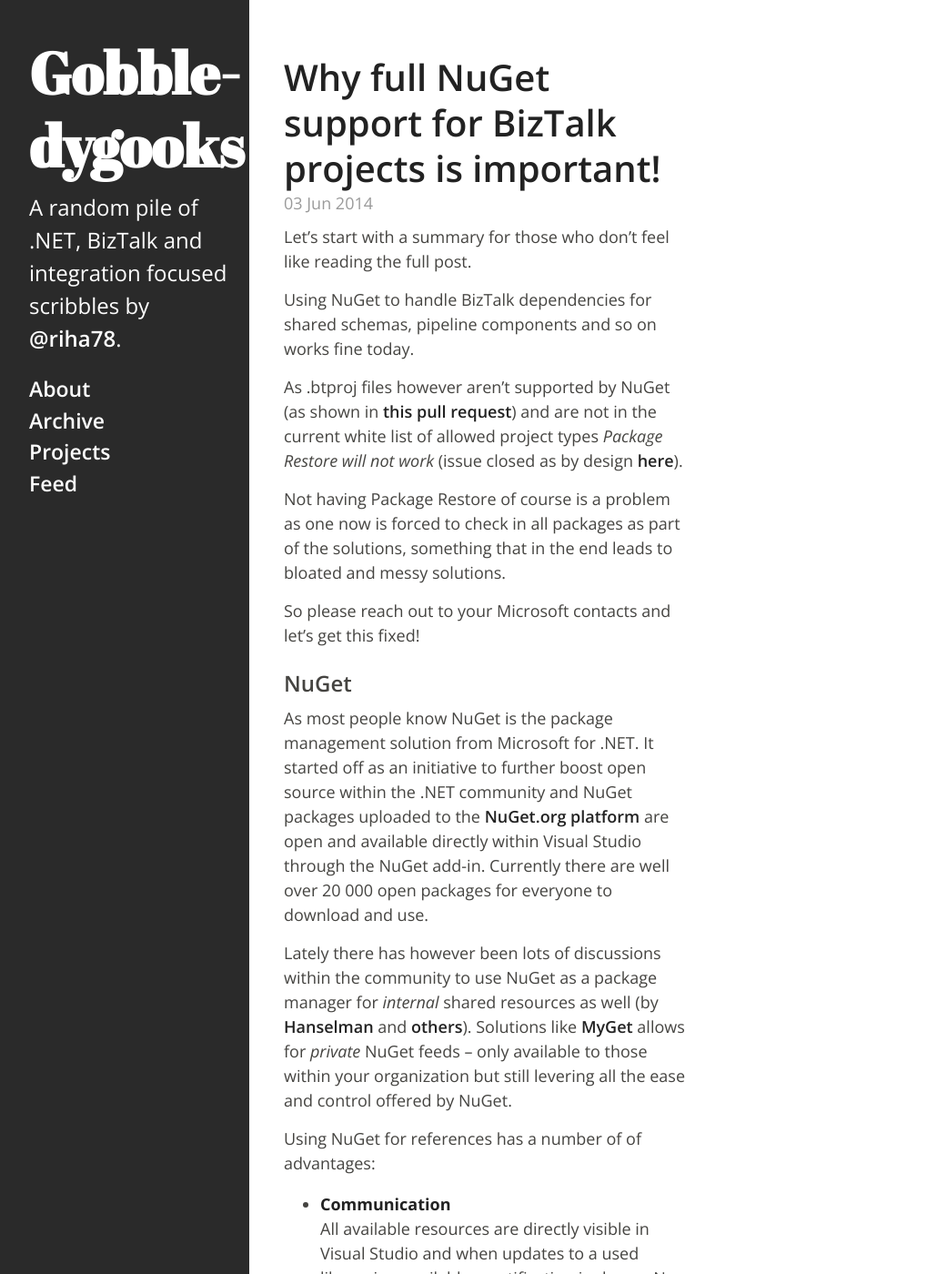
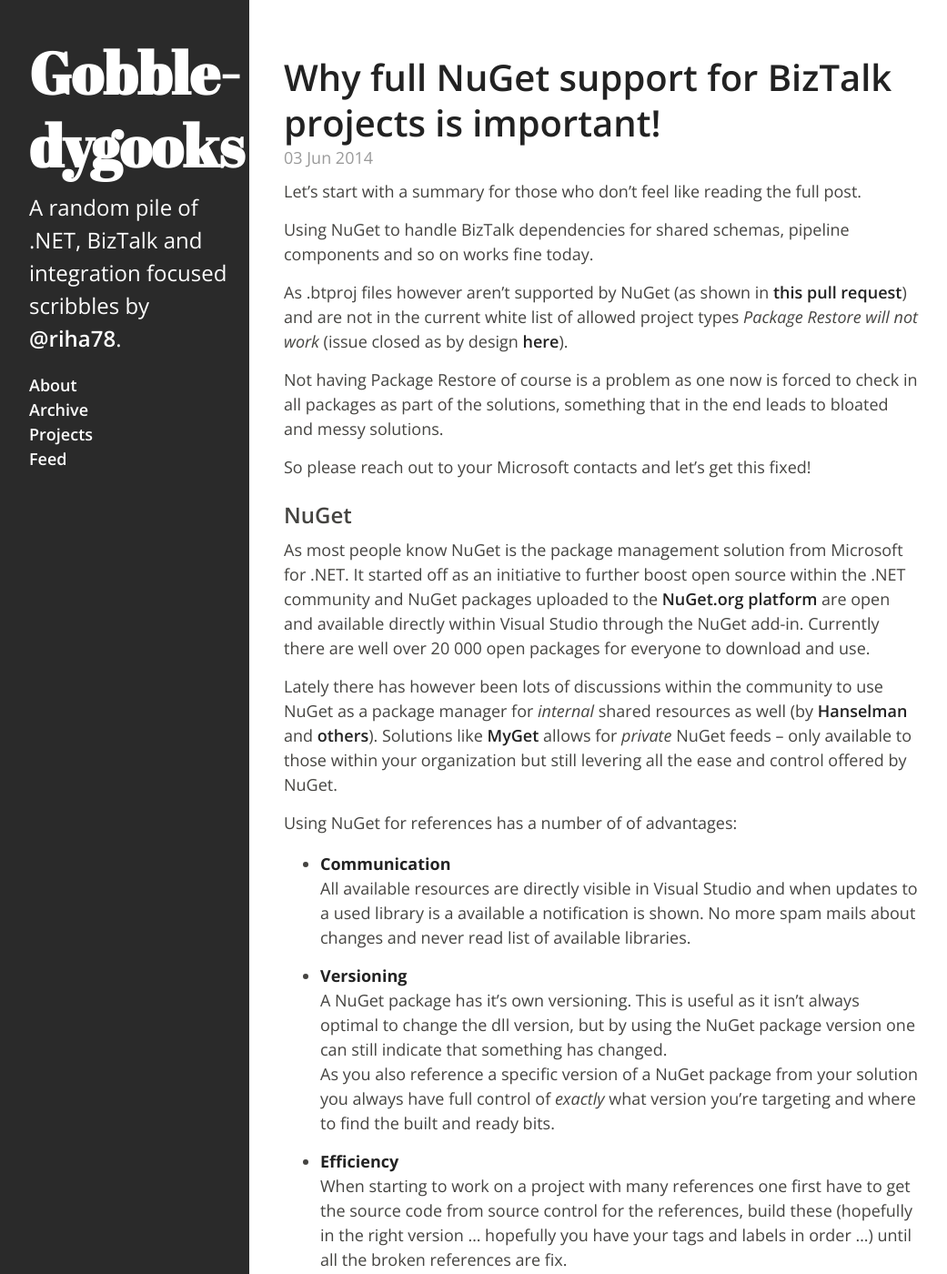
Before and after one commit to riha/riha.github.io, a Jekyll site: the page built from index.html, in a window 1280 px wide and 1400 px high. Shown: the whole window at 91% size, without its empty margins (8-1049 px from the left). Built offline with Jekyll 4.4.1, drawn with Linux system fonts in a browser that asks for light colours; Markdown is read by kramdown in place of the engine named in the settings; the list of posts is cut into pages by our own code.

Commit message:
Minor design changes

```diff
--- a/public/css/hyde.css
+++ b/public/css/hyde.css
@@ -255,8 +255,6 @@
 }
 .colophon-links li {
   color: inherit;
-  font-size: 23px;
-  /* font-weight: normal; */
 }
 
 /* Responsive masthead */
@@ -308,7 +306,8 @@
     padding: 60px 0;
   }
   .container {
-    width: 35%;
+    width: 65%;
+    max-width: 700px;
     margin-left: 25%;
     margin-right: 10%;
   }
```
